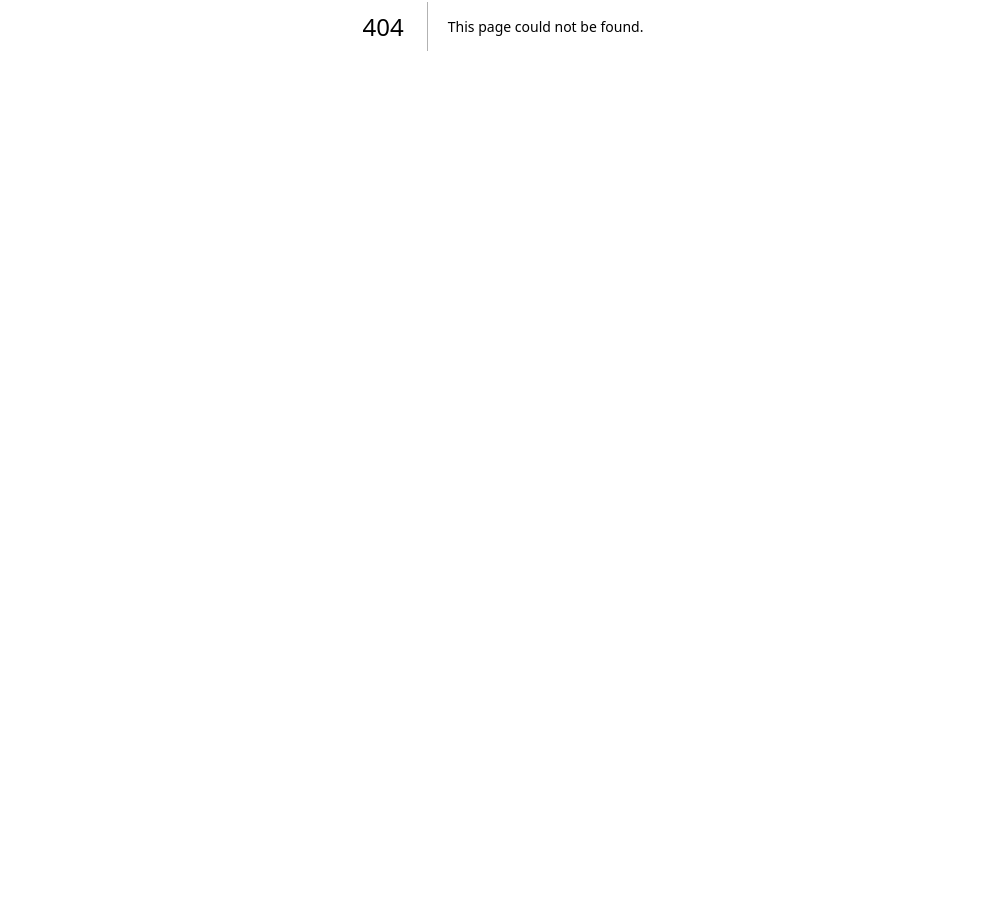
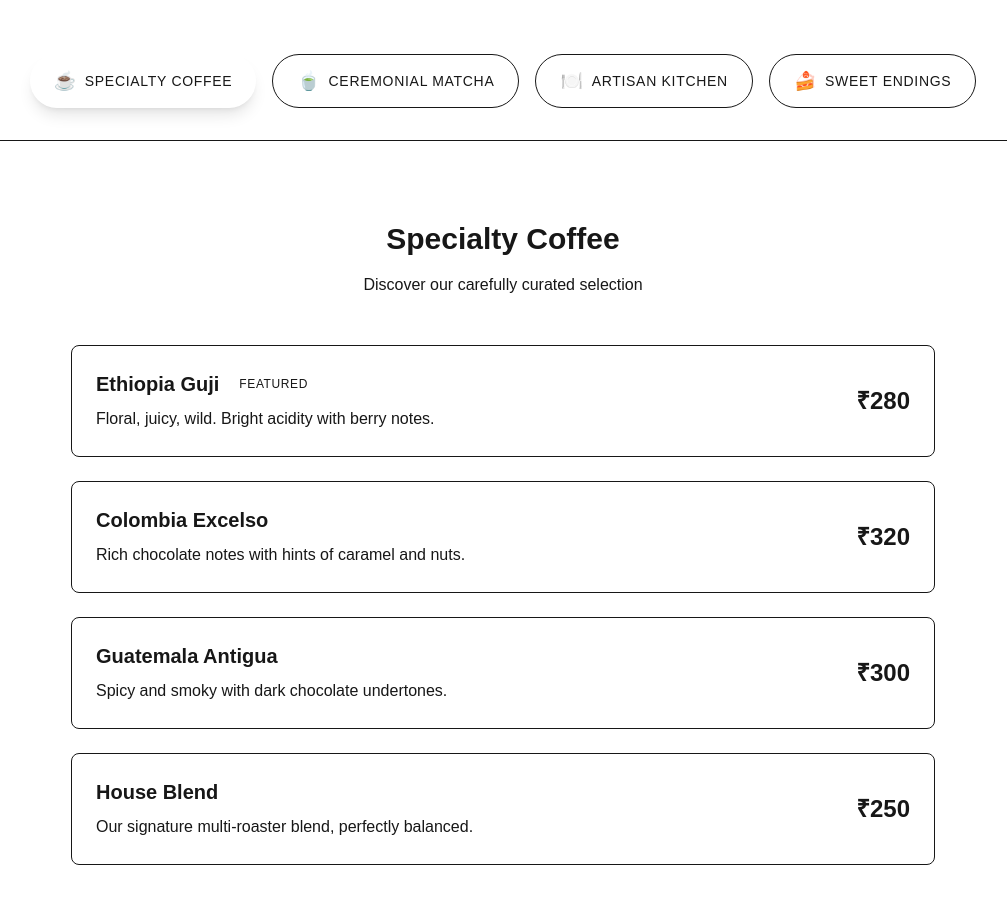
Before and after one commit to vihaankulkarni29/website-gen, a Next.js app in the folder clients/every-morning-cartel/: page /menu in a window 1280 px wide. Before the commit this address had no page. Shown: the part 374-1278 px from the top of the page, without its empty margins (137-1144 px from the left). Before the commit the page ends 800 px from the top, so only its background shows below. Built offline with nearby package versions, Linux system fonts and the light colour scheme.

Commit message:
Phase 3: Menu Page (/menu) - Complete Implementation

```diff
--- /dev/null
+++ b/clients/every-morning-cartel/src/app/menu/page.tsx
@@ -0,0 +1,246 @@
+'use client'
+
+import { useState } from 'react'
+import Header from '@/components/Header'
+import Footer from '@/components/Footer'
+
+const menuCategories = [
+  {
+    id: 'coffee',
+    name: 'Specialty Coffee',
+    icon: '☕',
+    items: [
+      {
+        name: 'Ethiopia Guji',
+        description: 'Floral, juicy, wild. Bright acidity with berry notes.',
+        price: '₹280',
+        featured: true
+      },
+      {
+        name: 'Colombia Excelso',
+        description: 'Rich chocolate notes with hints of caramel and nuts.',
+        price: '₹320',
+        featured: false
+      },
+      {
+        name: 'Guatemala Antigua',
+        description: 'Spicy and smoky with dark chocolate undertones.',
+        price: '₹300',
+        featured: false
+      },
+      {
+        name: 'House Blend',
+        description: 'Our signature multi-roaster blend, perfectly balanced.',
+        price: '₹250',
+        featured: false
+      }
+    ]
+  },
+  {
+    id: 'matcha',
+    name: 'Ceremonial Matcha',
+    icon: '🍵',
+    items: [
+      {
+        name: 'Traditional Matcha',
+        description: 'Authentic Japanese ceremonial grade matcha, whisked to perfection.',
+        price: '₹350',
+        featured: true
+      },
+      {
+        name: 'Matcha Latte',
+        description: 'Creamy steamed milk with premium matcha and honey.',
+        price: '₹280',
+        featured: false
+      },
+      {
+        name: 'Iced Matcha',
+        description: 'Chilled matcha with coconut milk and agave syrup.',
+        price: '₹320',
+        featured: false
+      }
+    ]
+  },
+  {
+    id: 'food',
+    name: 'Artisan Kitchen',
+    icon: '🍽️',
+    items: [
+      {
+        name: 'Avocado Toast',
+        description: 'Sourdough with smashed avocado, poached egg, and microgreens.',
+        price: '₹280',
+        featured: true
+      },
+      {
+        name: 'Shakshuka',
+        description: 'North African spiced eggs in tomato sauce with feta and herbs.',
+        price: '₹320',
+        featured: false
+      },
+      {
+        name: 'Pancakes',
+        description: 'Fluffy buttermilk pancakes with maple syrup and fresh berries.',
+        price: '₹260',
+        featured: false
+      },
+      {
+        name: 'Salads',
+        description: 'Seasonal mixed greens with house vinaigrette and artisanal cheeses.',
+        price: '₹240',
+        featured: false
+      },
+      {
+        name: 'Sandwiches',
+        description: 'Freshly baked bread with premium fillings and house-made spreads.',
+        price: '₹290',
+        featured: false
+      }
+    ]
+  },
+  {
+    id: 'desserts',
+    name: 'Sweet Endings',
+    icon: '🍰',
+    items: [
+      {
+        name: 'Tiramisu',
+        description: 'Classic Italian dessert with coffee-soaked ladyfingers and mascarpone.',
+        price: '₹220',
+        featured: true
+      },
+      {
+        name: 'Chocolate Brownie',
+        description: 'Warm, fudgy brownie with vanilla ice cream.',
+        price: '₹180',
+        featured: false
+      },
+      {
+        name: 'Cheesecake',
+        description: 'New York style cheesecake with berry compote.',
+        price: '₹200',
+        featured: false
+      },
+      {
+        name: 'Macarons',
+        description: 'French macarons in assorted flavors.',
+        price: '₹150',
+        featured: false
+      }
+    ]
+  }
+]
+
+export default function Menu() {
+  const [activeCategory, setActiveCategory] = useState('coffee')
+
+  const activeItems = menuCategories.find(cat => cat.id === activeCategory)?.items || []
+
+  return (
+    <div className="min-h-screen">
+      <Header />
+
+      {/* Hero Section */}
+      <section className="relative py-32 bg-charcoal text-cream">
+        <div className="max-w-4xl mx-auto px-4 text-center">
+          <h1 className="font-inter text-5xl md:text-6xl font-bold mb-6">
+            Our Menu
+          </h1>
+          <p className="font-inter text-xl opacity-90 max-w-2xl mx-auto">
+            From specialty brews to artisanal dishes, every item is crafted with care and served with passion.
+          </p>
+        </div>
+      </section>
+
+      {/* Menu Navigation */}
+      <section className="py-8 bg-cream border-b border-border">
+        <div className="max-w-6xl mx-auto px-4">
+          <div className="flex flex-wrap justify-center gap-2 md:gap-4">
+            {menuCategories.map((category) => (
+              <button
+                key={category.id}
+                onClick={() => setActiveCategory(category.id)}
+                className={`flex items-center space-x-2 px-6 py-3 rounded-full font-space-grotesk text-sm uppercase tracking-wider transition-all duration-300 ${
+                  activeCategory === category.id
+                    ? 'bg-espresso text-cream shadow-lg'
+                    : 'bg-cream text-espresso border border-espresso hover:bg-espresso/10'
+                }`}
+              >
+                <span className="text-lg">{category.icon}</span>
+                <span>{category.name}</span>
+              </button>
+            ))}
+          </div>
+        </div>
+      </section>
+
+      {/* Menu Items */}
+      <section className="py-20 bg-cream">
+        <div className="max-w-4xl mx-auto px-4">
+          <div className="text-center mb-12">
+            <h2 className="font-inter text-3xl font-bold mb-4 text-espresso">
+              {menuCategories.find(cat => cat.id === activeCategory)?.name}
+            </h2>
+            <p className="font-inter text-espresso/70">
+              Discover our carefully curated selection
+            </p>
+          </div>
+
+          <div className="space-y-6">
+            {activeItems.map((item, index) => (
+              <div
+                key={item.name}
+                className={`flex flex-col md:flex-row md:items-center justify-between p-6 rounded-lg border transition-all duration-300 hover:shadow-lg ${
+                  item.featured
+                    ? 'border-copper bg-copper/5'
+                    : 'border-border bg-cream'
+                }`}
+              >
+                <div className="flex-1 mb-4 md:mb-0">
+                  <div className="flex items-center space-x-3 mb-2">
+                    <h3 className="font-inter text-xl font-bold text-espresso">
+                      {item.name}
+                    </h3>
+                    {item.featured && (
+                      <span className="bg-copper text-cream px-2 py-1 rounded-full text-xs font-space-grotesk uppercase tracking-wider">
+                        Featured
+                      </span>
+                    )}
+                  </div>
+                  <p className="font-inter text-espresso/80 leading-relaxed">
+                    {item.description}
+                  </p>
+                </div>
+                <div className="md:text-right">
+                  <span className="font-space-grotesk text-2xl font-bold text-copper">
+                    {item.price}
+                  </span>
+                </div>
+              </div>
+            ))}
+          </div>
+        </div>
+      </section>
+
+      {/* Call to Action */}
+      <section className="py-20 bg-espresso text-cream text-center">
+        <div className="max-w-2xl mx-auto px-4">
+          <h2 className="font-inter text-3xl font-bold mb-6">
+            Ready to Experience?
+          </h2>
+          <p className="font-inter text-lg opacity-90 mb-8">
+            Visit us in Borivali and discover why our menu has become a local favorite.
+          </p>
+          <a
+            href="/"
+            className="inline-block bg-copper text-espresso font-space-grotesk px-8 py-3 text-lg uppercase tracking-wider transition-all duration-300 hover:bg-cream"
+          >
+            Find Us
+          </a>
+        </div>
+      </section>
+
+      <Footer />
+    </div>
+  )
+}
```
